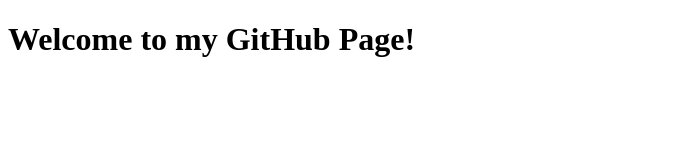
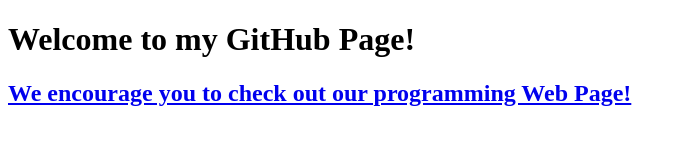
Before and after one commit to J4KB/j4kb.github.io, a plain HTML site: page index.html in a window 1280 px wide. Shown: the whole page, without its empty margins (0-685 px from the left). Drawn offline with Linux system fonts and the light colour scheme.

Commit message:
Add link to leafywave website

```diff
--- a/index.html
+++ b/index.html
@@ -7,5 +7,6 @@
 </head>
 <body>
     <h1>Welcome to my GitHub Page!</h1>
+    <h2><a href="htpps://leafywaveinteractive.com">We encourage you to check out our programming Web Page!</a></h2>
 </body>
 </html>
```
